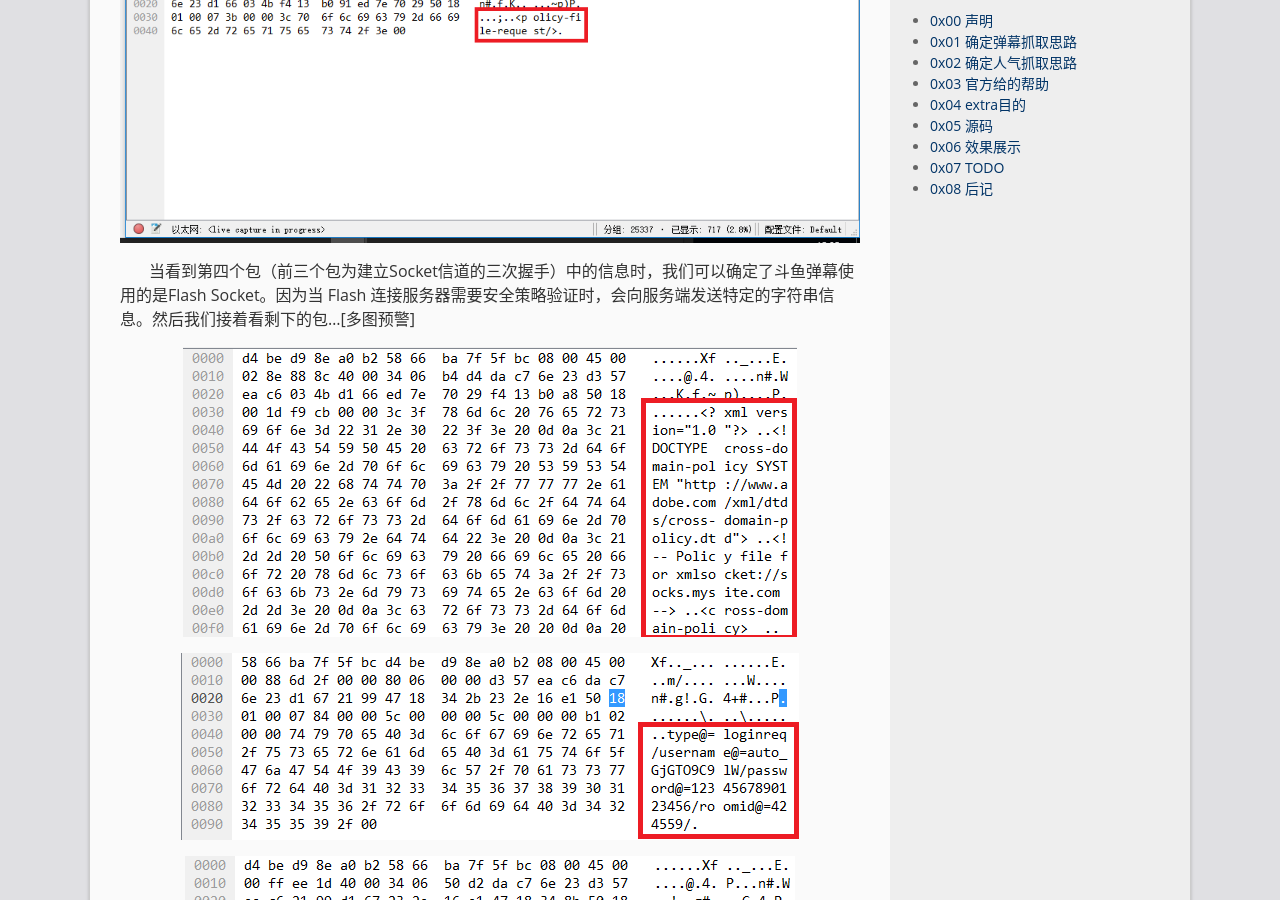
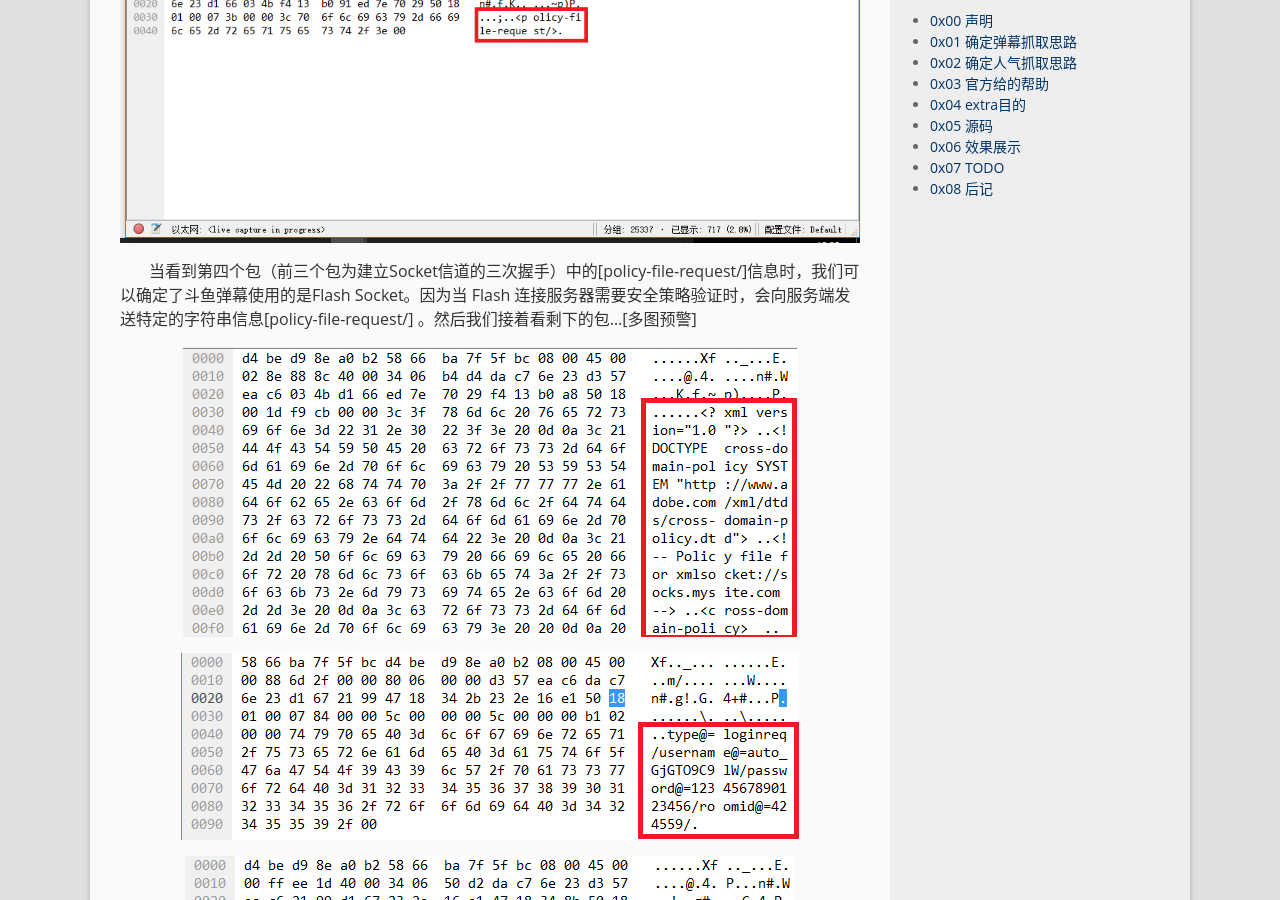
Before and after one commit to SpireCat/spirecat.github.io, a Jekyll site: the page built from _posts/2016-06-19-douyu-barrage.md, in a window 1280 px wide and 900 px high, scrolled down 1664 px. Built offline with Jekyll 4.4.1, drawn with Linux system fonts in a browser that asks for light colours.

Commit message:
0619180202

```diff
--- a/_posts/2016-06-19-douyu-barrage.md
+++ b/_posts/2016-06-19-douyu-barrage.md
@@ -27,7 +27,7 @@ permalink: /archivers/douyubarrage
 
 <p><img src="/img/dybarr1.png" /></p>
 
-&#160; &#160; &#160; &#160;当看到第四个包（前三个包为建立Socket信道的三次握手）中的<policy-file-request/>信息时，我们可以确定了斗鱼弹幕使用的是Flash Socket。因为当 Flash 连接服务器需要安全策略验证时，会向服务端发送特定的字符串信息<policy-file-request/>。然后我们接着看剩下的包...[多图预警]
+&#160; &#160; &#160; &#160;当看到第四个包（前三个包为建立Socket信道的三次握手）中的[policy-file-request/]信息时，我们可以确定了斗鱼弹幕使用的是Flash Socket。因为当 Flash 连接服务器需要安全策略验证时，会向服务端发送特定的字符串信息[policy-file-request/] 。然后我们接着看剩下的包...[多图预警]
 
 <p><img src="/img/dybarr2.png" /></p>
 <p><img src="/img/dybarr3.png" /></p>
```
